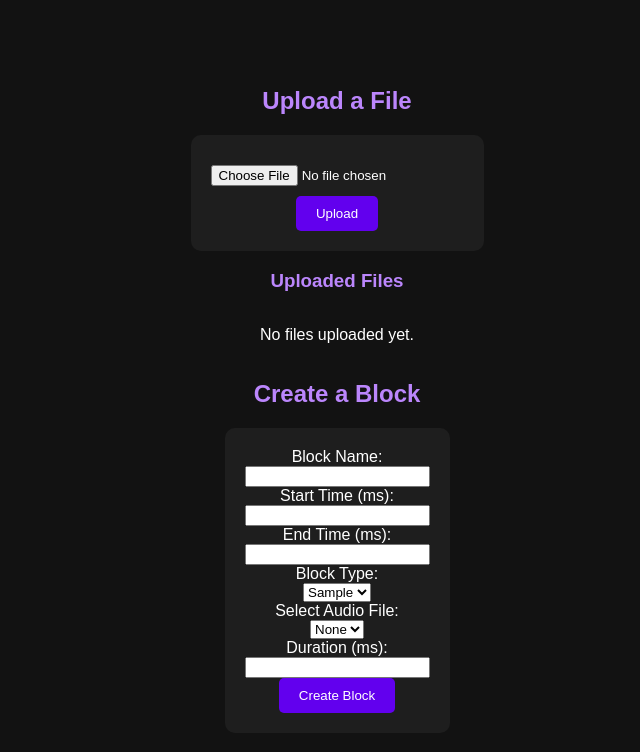
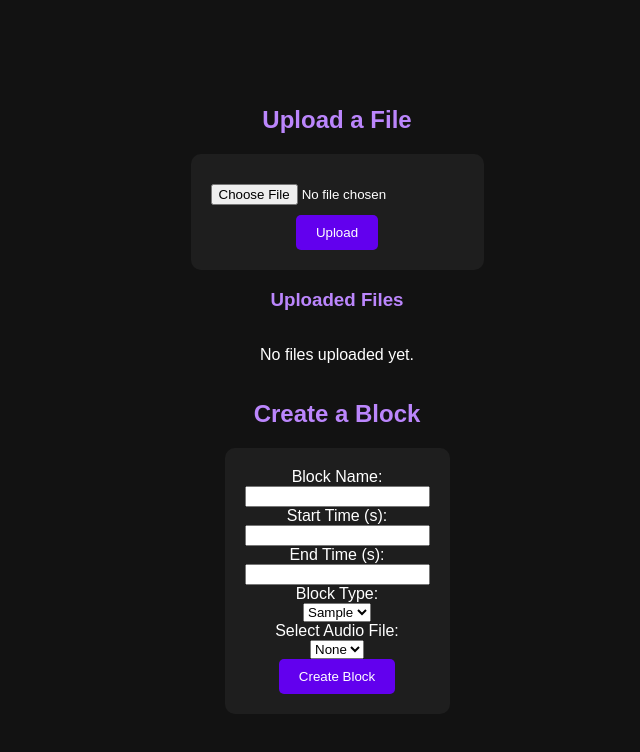
Before and after one commit to isaacangyu/musicSampler, a Flask app: page /upload in a window 1280 px wide. Shown: the top 752 px of the page, without its empty margins (303-943 px from the left). Run offline with Flask 3, Linux system fonts and the light colour scheme.

Commit message:
fixed some block inputs

```diff
--- a/app.py
+++ b/app.py
@@ -63,12 +63,12 @@ def create_block():
         audio_file_path = None
 
     block = Block(
-        name=block_name,
-        start=start_time,
-        end=end_time,
-        block_type=block_type,
-        audio_file=audio_file_path,
-        duration=duration
+        name = block_name,
+        start = start_time*1000,
+        end = end_time*1000,
+        block_type = block_type,
+        audio_file = audio_file_path,
+        duration = end_time - start_time
     )
 
     flash(f'Block "{block_name}" created successfully!', 'success')
--- a/templates/upload.html
+++ b/templates/upload.html
@@ -103,10 +103,10 @@
         <label for="block_name">Block Name:</label>
         <input type="text" id="block_name" name="block_name" required>
 
-        <label for="start_time">Start Time (ms):</label>
+        <label for="start_time">Start Time (s):</label>
         <input type="number" id="start_time" name="start_time" required>
 
-        <label for="end_time">End Time (ms):</label>
+        <label for="end_time">End Time (s):</label>
         <input type="number" id="end_time" name="end_time" required>
 
         <label for="block_type">Block Type:</label>
@@ -124,8 +124,8 @@
             {% endfor %}
         </select>
 
-        <label for="duration">Duration (ms):</label>
-        <input type="number" id="duration" name="duration">
+        <!-- <label for="duration">Duration (ms):</label>
+        <input type="number" id="duration" name="duration"> -->
 
         <input type="submit" value="Create Block">
     </form>
```
